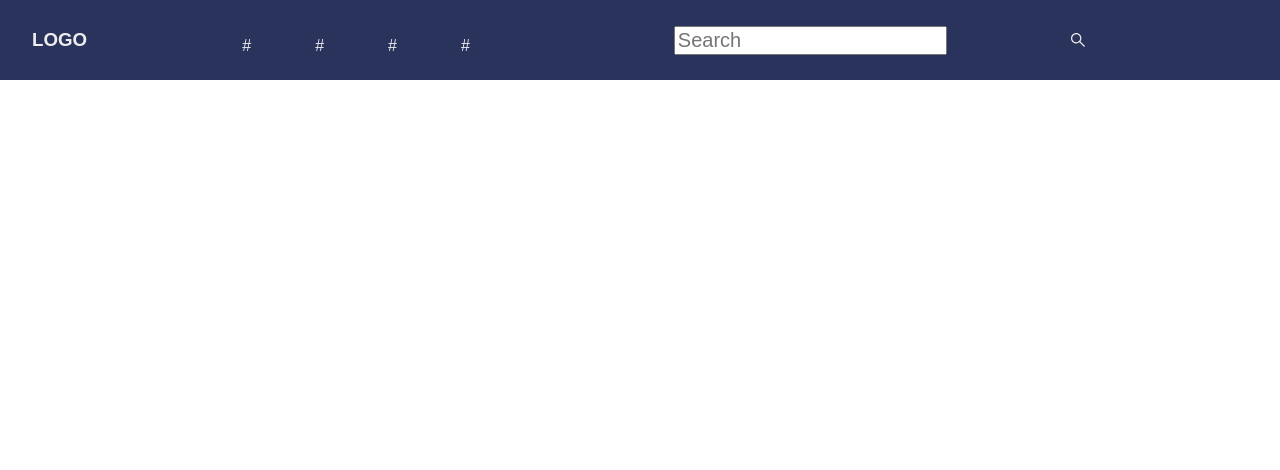
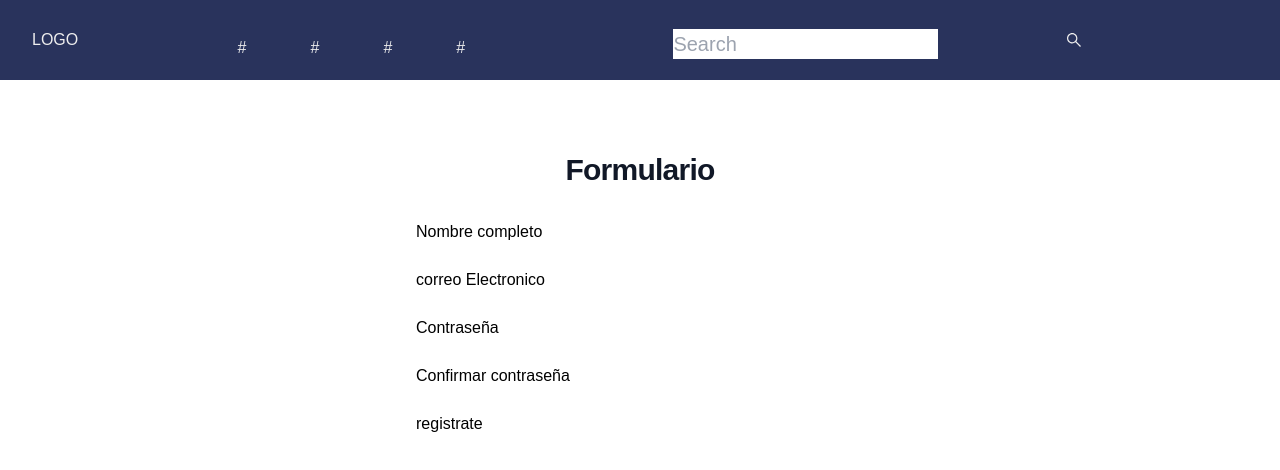
Before and after one commit to Ronin-21/TechnoLearn-C9-27-T-JavaReact, a React (Vite) app in the folder Front-end/: page /register in a window 1280 px wide. Shown: the top 470 px of the page. Built offline with nearby package versions, Linux system fonts and the light colour scheme.

Commit message:
por favor funciona!

```diff
--- a/Front-end/package.json
+++ b/Front-end/package.json
@@ -11,6 +11,7 @@
   "dependencies": {
     "react": "^18.2.0",
     "react-dom": "^18.2.0",
+    "react-hook-form": "^7.43.1",
     "react-icons": "^4.7.1",
     "react-router-dom": "^6.8.0"
   },
@@ -18,6 +19,10 @@
     "@types/react": "^18.0.27",
     "@types/react-dom": "^18.0.10",
     "@vitejs/plugin-react": "^3.1.0",
+    "auto": "^10.38.5",
+    "autoprefixer": "^10.4.13",
+    "postcss": "^8.4.21",
+    "prefixer": "^0.0.3",
     "tailwindcss": "^3.2.4",
     "vite": "^4.1.0"
   }
--- /dev/null
+++ b/Front-end/postcss.config.cjs
@@ -0,0 +1,6 @@
+module.exports = {
+  plugins: {
+    tailwindcss: {},
+    autoprefixer: {},
+  },
+}
--- /dev/null
+++ b/Front-end/src/components/form/form.jsx
@@ -0,0 +1,86 @@
+import React from "react";
+import { useForm } from "react-hook-form";
+
+const Form = () => {
+  const {
+    register,
+    formState: { errors },
+    handleSubmit,
+  } = useForm();
+
+  const onSubmit = (data) => {
+    console.log(data);
+  };
+
+  return (
+    <div className="flex min-h-full items-center justify-center py-12 px-4 sm:px-6 lg:px-8">
+     <div className="w-full max-w-md space-y-8">
+      <h2 className="mt-6 text-center text-3xl font-bold tracking-tight text-gray-900">Formulario</h2>
+      <form className="mt-8 space-y-6" action="#" method="POST" onSubmit={handleSubmit(onSubmit)}>
+        <div>
+          <label> Nombre completo</label>
+          <input
+            type="text"
+            {...register("nombre", {
+              required: true,
+              maxLength: 20,
+            })}
+          />
+          {errors.nombre?.type === "required" && (
+            <p>complete su nombre por favor</p>
+          )}
+          {errors.nombre?.type === "maxLength" && (
+            <p>su nombre es demaciado largo para este campo</p>
+          )}
+        </div>
+        <div>
+          <label>correo Electronico</label>
+          <input
+            type="email"
+            {...register("email", {
+              pattern: /^[^@\s]+@[^@\s]+\.[^@\s]+$/i,
+            })}
+          />
+          {errors.email?.type === "pattern" && (
+            <p>
+              el campo que intentas completar no pertenece a un mail en servicio
+            </p>
+          )}
+        </div>
+        <div>
+          <label> Contraseña</label>
+          <input
+            type="password"
+            {...register("password", {
+              pattern:
+                /^(?=.*[a-z])(?=.*[A-Z])(?=.*\d)(?=.*[$@$!%*?&])[A-Za-z\d$@$!%*?&]{8,15}/i,
+            })}
+          />
+          {errors.password?.type === "pattern" && (
+            <p>Su contraseña no cumple con lo requerido</p>
+          )}
+        </div>
+        <div>
+          <label> Confirmar contraseña</label>
+          <input
+            type="password"
+            {...register("confipass", {
+              pattern:
+                /^(?=.*[a-z])(?=.*[A-Z])(?=.*\d)(?=.*[$@$!%*?&])[A-Za-z\d$@$!%*?&]{8,15}/i,
+            })}
+          />
+          {errors.confipass?.type === "pattern" &&
+            errors.confipass?.type !== "password" && (
+              <p>Su contraseña no coincide</p>
+            )}
+        </div>
+        <div>
+          <input type="submit" value="registrate" />
+        </div>
+      </form>
+      </div>
+    </div>
+  );
+};
+
+export default Form;
--- a/Front-end/src/layout/MainLayout.jsx
+++ b/Front-end/src/layout/MainLayout.jsx
@@ -4,12 +4,12 @@ import NavBar from "../components/navBar/navBar";
 const MainLayout = () => {
   return (
     <>
-      {/*   <nav>Navbar</nav> */}
-      {/*  <main> */}
-      {/* <Outlet /> */}
+       <main>
       <NavBar />
-      {/*   </main> */}
-      {/*  <footer>Footer</footer> */}
+      <Outlet />
+      {/* <nav>Navbar</nav> */}
+        </main>
+       {/* <footer>Footer</footer> */}
     </>
   );
 };
--- a/Front-end/src/main.jsx
+++ b/Front-end/src/main.jsx
@@ -2,7 +2,7 @@ import React from 'react';
 import ReactDOM from 'react-dom/client';
 import { RouterProvider } from 'react-router-dom';
 import { router } from './routes';
-/* import './styles/reset.css'; */
+import './styles/index.css';
 
 ReactDOM.createRoot(document.getElementById('root')).render(
 	<React.StrictMode>
--- a/Front-end/src/pages/Register.jsx
+++ b/Front-end/src/pages/Register.jsx
@@ -1,7 +1,13 @@
 import React from 'react';
+import Form from "../components/form/form";
+
 
 const Register = () => {
-	return <h1>Registro</h1>;
+	return(
+		<div>
+			<Form/>
+		</div>
+	);
 };
 
 export default Register;
--- /dev/null
+++ b/Front-end/src/styles/index.css
@@ -0,0 +1,3 @@
+@tailwind base;
+@tailwind components;
+@tailwind utilities;
--- a/Front-end/src/styles/reset.css
+++ b/Front-end/src/styles/reset.css
@@ -1,4 +1,7 @@
 @charset "UTF-8";
+@tailwind base;
+@tailwind components;
+@tailwind utilities;
 /*
 
   Con este reset vamos a resolver:
@@ -11,7 +14,7 @@
 */
 /* Aquí definimos las Custom properties */
 :root {
-	--negro: #393939;
+	--negro: #090909;
 	/* Tipografía */
 	--tipo-principal: Helvetica, Arial, sans-serif;
 	--tipo-secundaria: Verdana;
@@ -20,7 +23,7 @@
 /* Las adaptamos al modo oscuro */
 @media (prefers-color-scheme: dark) {
 	:root {
-		--negro: #ececec;
+		--negro: #610a0a;
 	}
 }
 /* Opcional */
--- /dev/null
+++ b/Front-end/tailwind.config.cjs
@@ -0,0 +1,9 @@
+/** @type {import('tailwindcss').Config} **/
+module.exports = {
+  content: ["./index.html",
+    "./src/**/*.{js,ts,jsx,tsx}",],
+  theme: {
+    extend: {},
+  },
+  plugins: [],
+}
```
Also changed, not shown: 1 other file (tests, documents, lock files or other folders).
